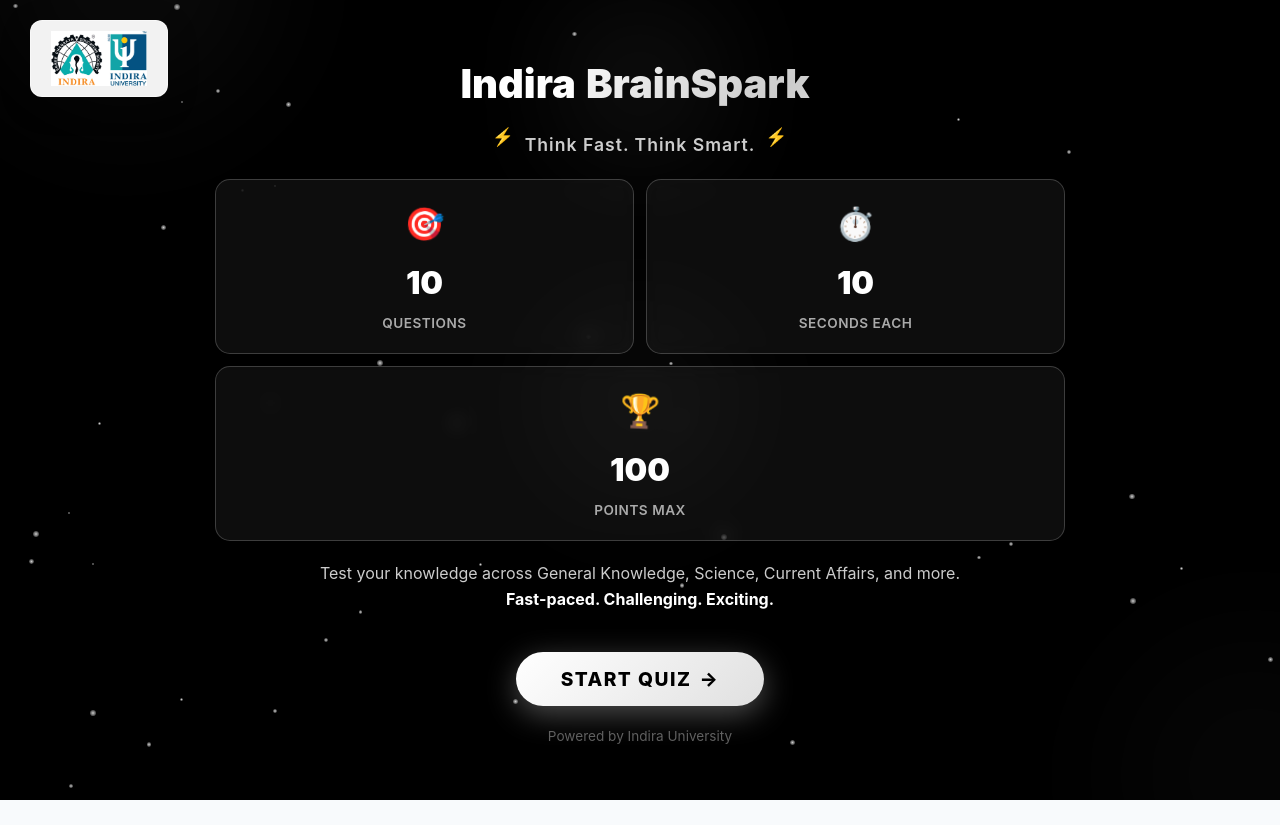
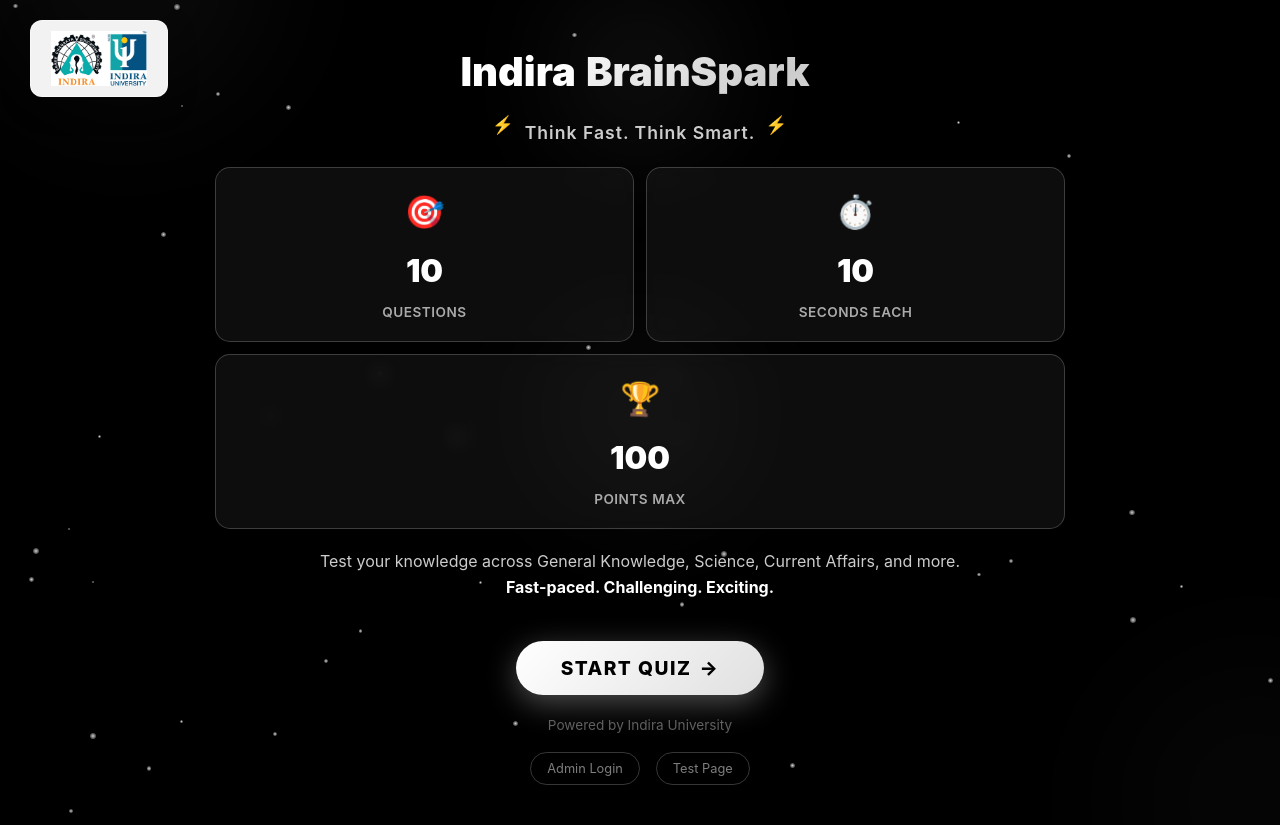
Before and after one commit to harshavardhann1108/Indirabrainspark, a React (Vite) app in the folder frontend/: page / in a window 1280 px wide. Before the commit the page ends 800 px from the top, so only its background shows below. Built offline with nearby package versions, Linux system fonts and the light colour scheme; no server answers.

Commit message:
Debug: Add Admin button to Welcome screen

```diff
--- a/frontend/src/components/Welcome.jsx
+++ b/frontend/src/components/Welcome.jsx
@@ -130,6 +130,37 @@ function Welcome() {
 
                 <div className="footer-text">
                     <p>Powered by Indira University</p>
+                    <button
+                        onClick={() => navigate('/admin')}
+                        style={{
+                            marginTop: '1rem',
+                            background: 'transparent',
+                            border: '1px solid rgba(255,255,255,0.3)',
+                            color: 'rgba(255,255,255,0.7)',
+                            padding: '0.5rem 1rem',
+                            borderRadius: '20px',
+                            fontSize: '0.8rem',
+                            cursor: 'pointer'
+                        }}
+                    >
+                        Admin Login
+                    </button>
+                    <button
+                        onClick={() => navigate('/test')}
+                        style={{
+                            marginTop: '1rem',
+                            marginLeft: '1rem',
+                            background: 'transparent',
+                            border: '1px solid rgba(255,255,255,0.3)',
+                            color: 'rgba(255,255,255,0.7)',
+                            padding: '0.5rem 1rem',
+                            borderRadius: '20px',
+                            fontSize: '0.8rem',
+                            cursor: 'pointer'
+                        }}
+                    >
+                        Test Page
+                    </button>
                 </div>
             </div>
         </div>
```
